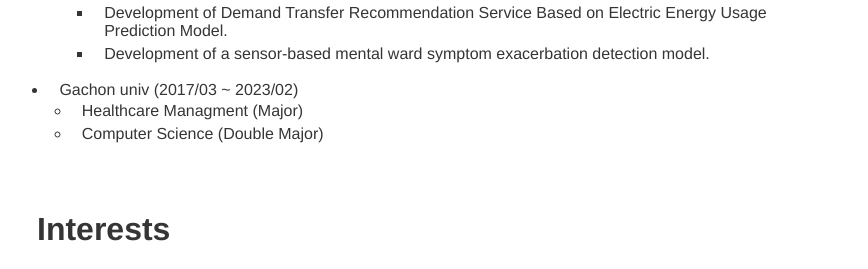
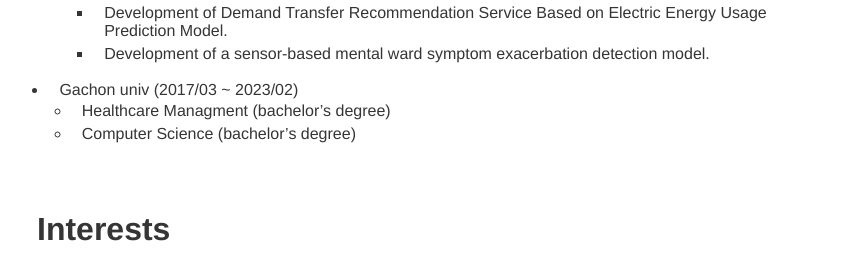
Before and after one commit to kjhwan98/kjhwan98.github.io, a Jekyll site: the page built from index.md, in a window 1280 px wide. Shown: the part 725-994 px from the top of the page, without its empty margins (203-1071 px from the left). Built offline with Jekyll 4.4.1, drawn with Linux system fonts in a browser that asks for light colours; our own code applies the rules of GitHub Pages for plain Markdown files.

Commit message:
Update index.md

```diff
--- a/index.md
+++ b/index.md
@@ -22,8 +22,8 @@ My goal is to develop a system that maximizes benefits for users and make my tec
     * Development of a sensor-based mental ward symptom exacerbation detection model.
 
 * Gachon univ (2017/03 ~ 2023/02)
-  * Healthcare Managment (Major)
-  * Computer Science (Double Major)
+  * Healthcare Managment (bachelor's degree)
+  * Computer Science (bachelor's degree)
 
 <br/>
 
```
